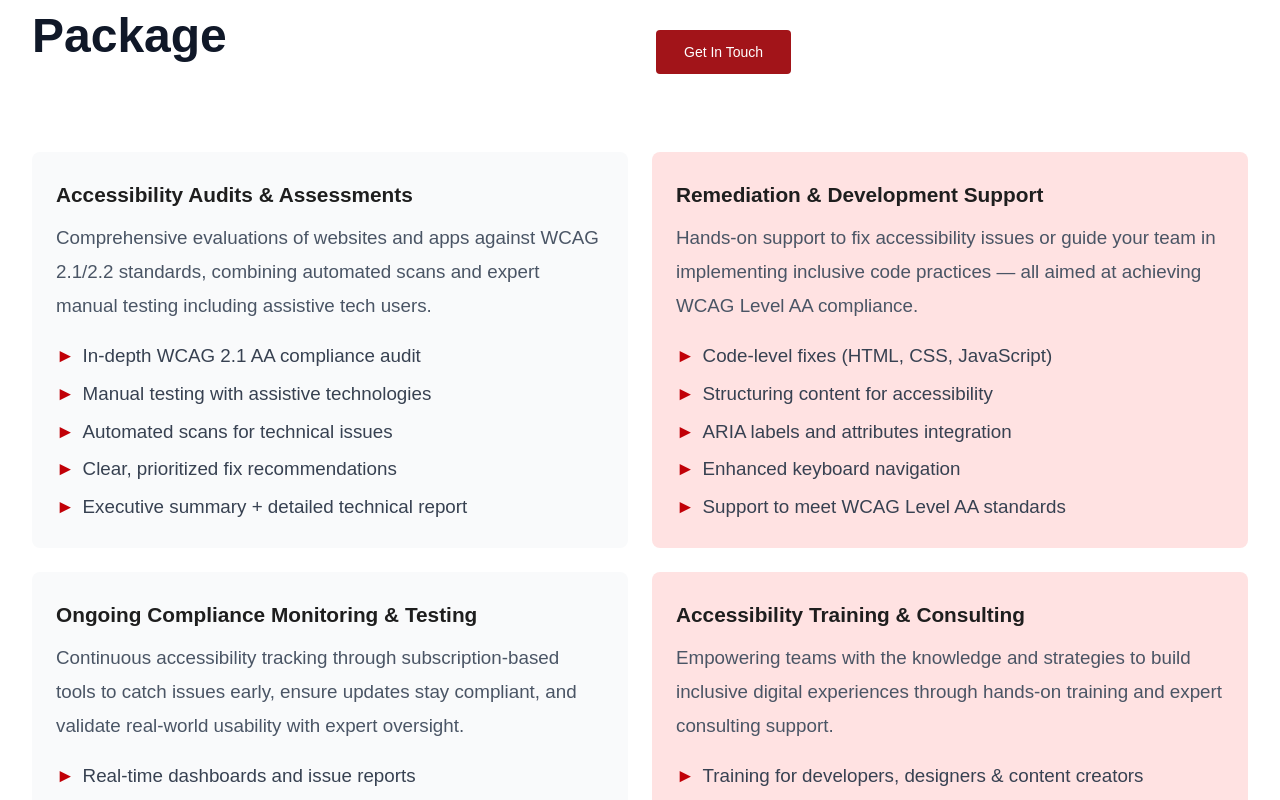
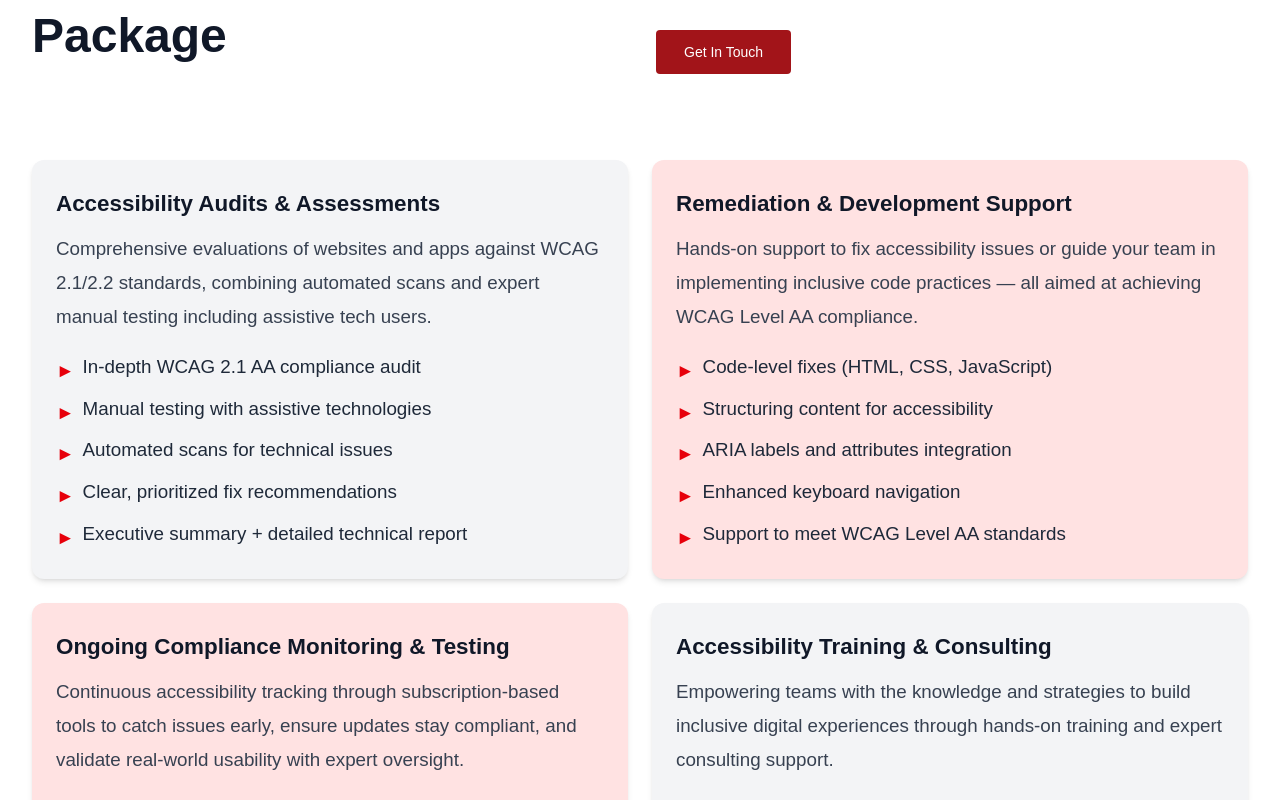
Before and after one commit to p1yux/assesibility, a Next.js app: page /services in a window 1280 px wide. Shown: the part 780-1580 px from the top of the page. Built offline with nearby package versions, Linux system fonts and the light colour scheme.

Commit message:
UI fixes

```diff
--- a/src/app/about/page.jsx
+++ b/src/app/about/page.jsx
@@ -1,6 +1,6 @@
 import AboutHero from "@/components/AboutHero";
 import AboutMission from "@/components/AboutMission";
-import AboutCertification from "@/components/AboutCertification";
+// import AboutCertification from "@/components/AboutCertification";
 import AboutValues from "@/components/AboutValues";
 import CTA from "@/components/landing/CTA";
 export const metadata = {
@@ -13,7 +13,7 @@ export default function AboutPage() {
     <div className="bg-gray-50">
       <AboutHero />
       <AboutMission />
-      <AboutCertification />
+      {/* <AboutCertification /> */}
       <AboutValues />
       <CTA />
     </div>
--- a/src/app/privacy/page.jsx
+++ b/src/app/privacy/page.jsx
@@ -7,7 +7,7 @@ const PrivacyPolicy = () => {
   return (
     <div className="min-h-screen bg-white">
       {/* Hero Section */}
-      <section className="relative w-[80%] left-[10%] h-[300px]">
+      <section className="relative w-[80%] top-14 left-[10%] h-[300px]">
         <Image
         className='rounded-3xl'
           src="/images/Network.png"
@@ -27,7 +27,7 @@ const PrivacyPolicy = () => {
       </section>
 
       {/* Privacy Policy Content */}
-      <section className="py-12 bg-white">
+      <section className="py-22 bg-white">
         <div className="max-w-4xl mx-auto px-4 sm:px-6 lg:px-8">
           <h2 className="text-3xl font-bold text-gray-900 mb-8">Privacy Policy</h2>
 
--- a/src/components/Help.jsx
+++ b/src/components/Help.jsx
@@ -47,7 +47,7 @@ const Help = () => {
   return (
     <main className="bg-white">
       {/* Hero Section */}
-      <div className="relative w-[80%] h-[300px] left-[9%]">
+      <div className="relative w-[80%] top-14 h-[300px] left-[9%]">
 
 
         <Image
@@ -64,7 +64,7 @@ const Help = () => {
       </div>
 
       {/* FAQ Section */}
-      <div className="max-w-7xl mx-auto px-4 py-8">
+      <div className="max-w-7xl mx-auto px-4 py-28">
         {/* FAQ Header */}
         <div className="mb-8">
           <div className="inline-block bg-[#ECD0D1] text-[#1E1E1E] px-8 py-2 rounded-lg text-sm font-medium mb-4">
--- a/src/components/ServicesCards.jsx
+++ b/src/components/ServicesCards.jsx
@@ -2,95 +2,119 @@ const ServicesCards = () => {
   const services = [
     {
       title: "Accessibility Audits & Assessments",
-      description: "Comprehensive evaluations of websites and apps against WCAG 2.1/2.2 standards, combining automated scans and expert manual testing including assistive tech users.",
+      description:
+        "Comprehensive evaluations of websites and apps against WCAG 2.1/2.2 standards, combining automated scans and expert manual testing including assistive tech users.",
       features: [
         "In-depth WCAG 2.1 AA compliance audit",
         "Manual testing with assistive technologies",
         "Automated scans for technical issues",
         "Clear, prioritized fix recommendations",
-        "Executive summary + detailed technical report"
-      ]
+        "Executive summary + detailed technical report",
+      ],
     },
     {
       title: "Remediation & Development Support",
-      description: "Hands-on support to fix accessibility issues or guide your team in implementing inclusive code practices — all aimed at achieving WCAG Level AA compliance.",
+      description:
+        "Hands-on support to fix accessibility issues or guide your team in implementing inclusive code practices — all aimed at achieving WCAG Level AA compliance.",
       features: [
         "Code-level fixes (HTML, CSS, JavaScript)",
         "Structuring content for accessibility",
         "ARIA labels and attributes integration",
         "Enhanced keyboard navigation",
-        "Support to meet WCAG Level AA standards"
-      ]
+        "Support to meet WCAG Level AA standards",
+      ],
     },
     {
       title: "Ongoing Compliance Monitoring & Testing",
-      description: "Continuous accessibility tracking through subscription-based tools to catch issues early, ensure updates stay compliant, and validate real-world usability with expert oversight.",
+      description:
+        "Continuous accessibility tracking through subscription-based tools to catch issues early, ensure updates stay compliant, and validate real-world usability with expert oversight.",
       features: [
         "Real-time dashboards and issue reports",
         "Automated scans with alerts",
         "Regression testing for new content",
         "User testing with people with disabilities",
-        "Compliance certifications and accessibility badges"
-      ]
+        "Compliance certifications and accessibility badges",
+      ],
     },
     {
       title: "Accessibility Training & Consulting",
-      description: "Empowering teams with the knowledge and strategies to build inclusive digital experiences through hands-on training and expert consulting support.",
+      description:
+        "Empowering teams with the knowledge and strategies to build inclusive digital experiences through hands-on training and expert consulting support.",
       features: [
         "Training for developers, designers & content creators",
         "Guidelines for accessible content creation",
         "Accessibility policy & program development",
         "Strategic consulting for long-term success",
-        "Academy programs to advance accessibility maturity"
-      ]
+        "Academy programs to advance accessibility maturity",
+      ],
     },
     {
       title: "Assistive Technology & Alternate Formats",
-      description: "Support for inclusive, accessible communication through accessible media, document conversion, and assistive tech compatibility testing and validation.",
+      description:
+        "Support for inclusive, accessible communication through accessible media, document conversion, and assistive tech compatibility testing and validation.",
       features: [
         "PDF document remediation",
         "Captioning and transcription for audio/video",
         "Sign language interpretation for web content",
         "Conversion to Braille and large print",
-        "Compatibility testing with assistive technologies"
-      ]
+        "Compatibility testing with assistive technologies",
+      ],
     },
     {
       title: "Automated Accessibility Solutions",
-      description: "Accelerate accessibility with smart, scalable tools like browser plugins, API integrations, and AI-driven solutions that streamline testing and remediation.",
+      description:
+        "Accelerate accessibility with smart, scalable tools like browser plugins, API integrations, and AI-driven solutions that streamline testing and remediation.",
       features: [
         "Browser plugins for development",
         "API integration for CI/CD pipelines",
         "AI-based automated fixes",
         "Code analysis and intelligent suggestions",
-        "Accessibility overlays and smart widgets"
-      ]
-    }
+        "Accessibility overlays and smart widgets",
+      ],
+    },
   ];
 
   return (
-    <section className="py-8 bg-white">
+    <section className="py-10 bg-white">
       <div className="max-w-7xl mx-auto px-4 sm:px-6 lg:px-8">
         <div className="grid grid-cols-1 md:grid-cols-2 gap-6">
-          {services.map((service, index) => (
+          {services.map((service, index) => {
+            const isLeft = index % 2 === 0;
+            const row = Math.floor(index / 2);
+            const isEvenRow = row % 2 === 0;
+
+            // Assign background based on row-wise logic
+            const bgColor =
+              isEvenRow
+                ? isLeft
+                  ? "bg-gray-100"
+                  : "bg-red-100"
+                : isLeft
+                  ? "bg-red-100"
+                  : "bg-gray-100";
+
+            return (
               <div
                 key={index}
-              className={`p-6 rounded-lg ${index % 2 === 0 ? 'bg-gray-50' : 'bg-red-100'}`}
+                className={`p-6 rounded-xl shadow-md transition-all duration-300 ${bgColor}`}
               >
-              <h3 className="text-lg text-[#1E1E1E] font-semibold mb-2">{service.title}</h3>
-              <p className="text-gray-600 mb-4 text-sm">
+                <h3 className="text-xl font-semibold text-gray-900 mb-2">
+                  {service.title}
+                </h3>
+                <p className="text-sm text-gray-700 mb-4">
                   {service.description}
                 </p>
-              <ul className="space-y-1">
+                <ul className="space-y-1 text-sm text-gray-800">
                   {service.features.map((feature, featureIndex) => (
-                  <li key={featureIndex} className="flex items-start text-sm">
-                    <span className="text-red-700 mr-2 text-xs">►</span>
-                    <span className="text-gray-700">{feature}</span>
+                    <li key={featureIndex} className="flex items-start">
+                      <span className="text-red-600 mr-2 mt-1 text-sm">►</span>
+                      <span>{feature}</span>
                     </li>
                   ))}
                 </ul>
               </div>
-          ))}
+            );
+          })}
         </div>
       </div>
     </section>
--- a/src/components/landing/HelpSucced.jsx
+++ b/src/components/landing/HelpSucced.jsx
@@ -7,7 +7,7 @@ const ServiceCard = ({ number, title, description, learnMoreLink }) => {
       <div className="relative">
         {/* Number Badge */}
         <div className="absolute right-3 top-2 z-20">
-          <div className="bg-[#D18A8C] w-10 h-10 rounded-2xl md:w-20 md:h-20 flex items-center justify-center text-white font-bold text-2xl shadow-md-inner">
+          <div className="bg-[#D18A8C] w-18 h-18 sm: rounded-2xl md:w-20 md:h-20 flex items-center justify-center text-white font-bold text-2xl shadow-md-inner">
             {number}
           </div>
         </div>
```
Also changed, not shown: src/app/contact/page.jsx (+10 -12 lines), src/components/AboutCertification.jsx (deleted, +0 -65 lines). Lines whose indentation alone changed are shown as unchanged.
